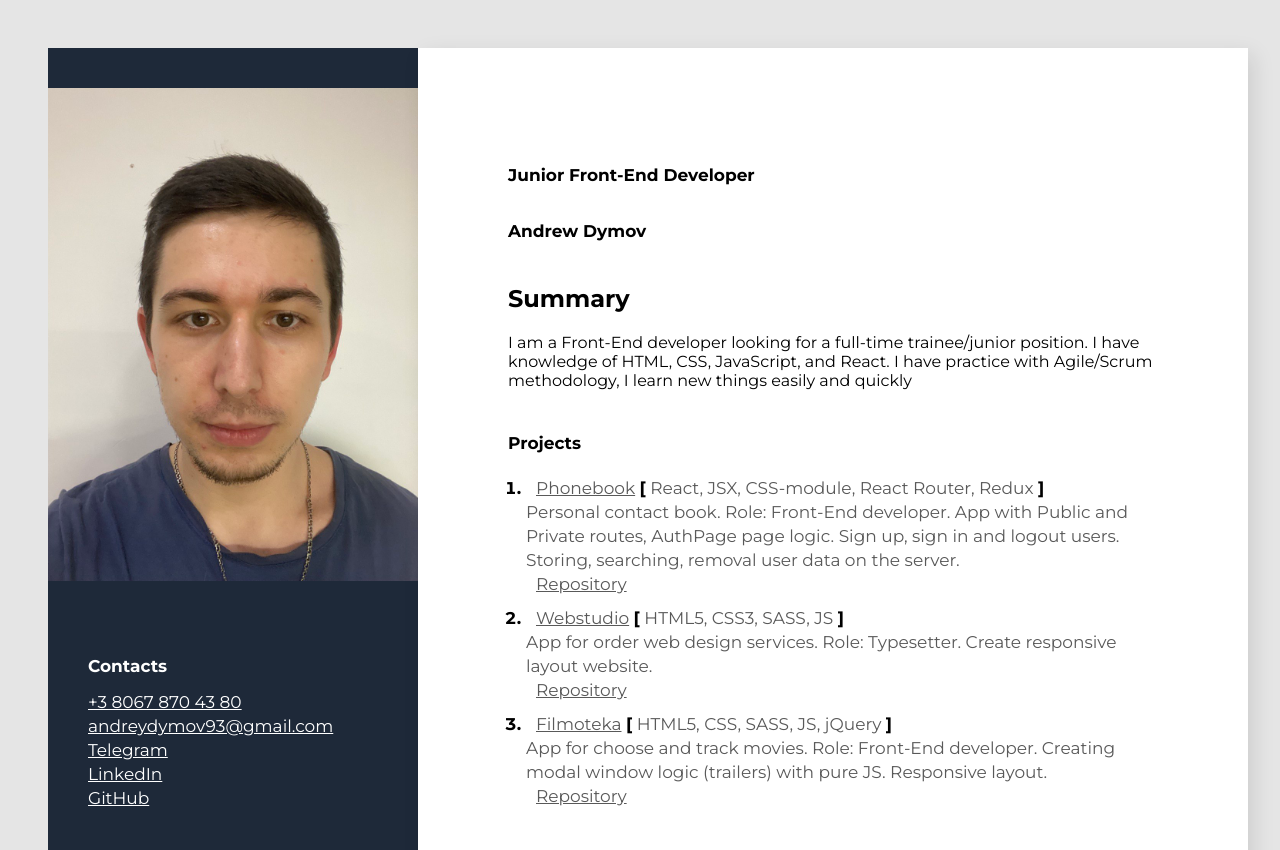
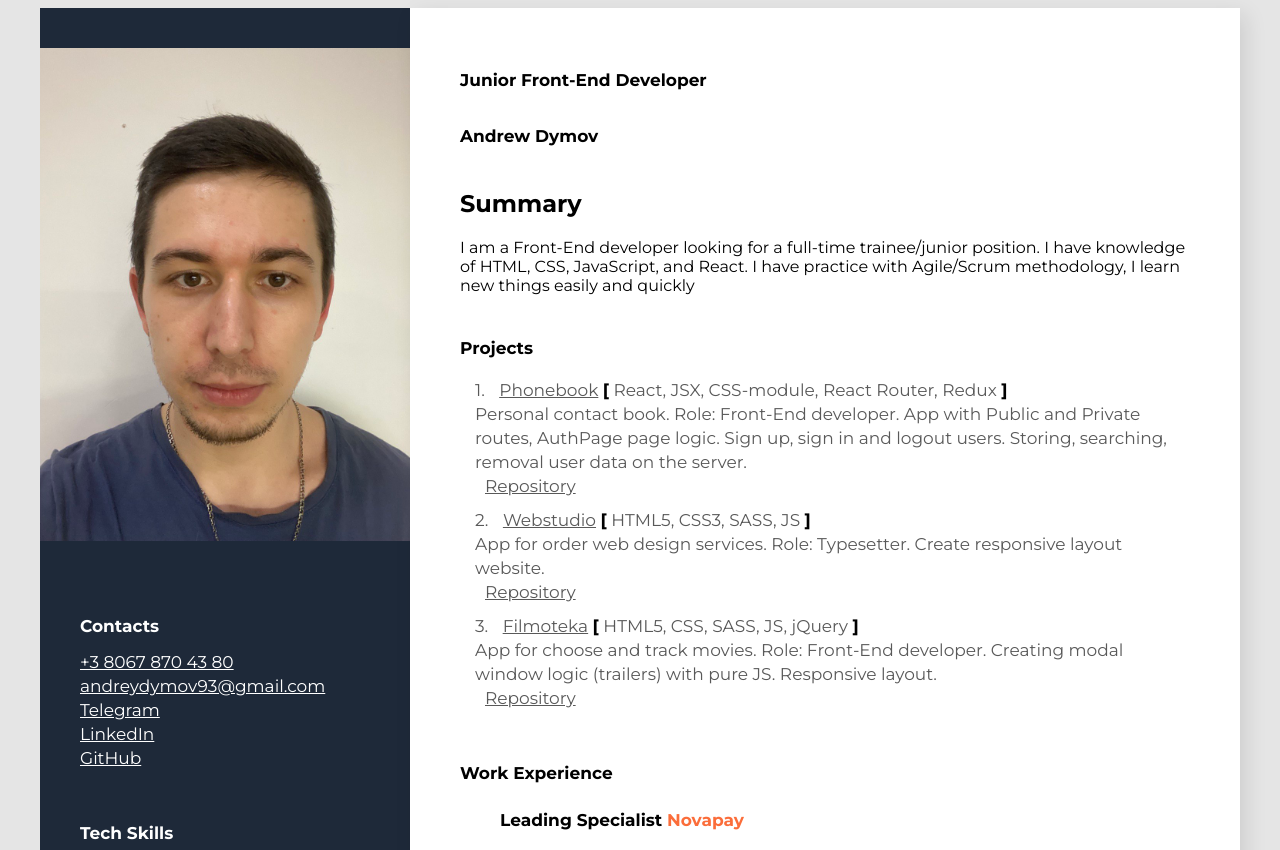
Before and after one commit to Heyswor/myResume, a plain HTML site: page index.html in a window 1280 px wide. Shown: the top 850 px of the page. Drawn offline with Linux system fonts and the light colour scheme.

Commit message:
changes 4

```diff
--- a/index.html
+++ b/index.html
@@ -33,10 +33,10 @@ of HTML, CSS, JavaScript, and React. I have practice with Agile/Scrum methodolog
         <section class="projects">
           <h3 class="title">Projects</h3>
 
-          <ol class="projects_list">
+          <ul class="projects_list">
             <li class="project_item">
               <span class="project"
-                ><a
+                >1. <a
                   href="https://heyswor.github.io/goit-react-hw-08-phonebook/"
                   class="project_link"
                   >Phonebook</a
@@ -55,7 +55,7 @@ of HTML, CSS, JavaScript, and React. I have practice with Agile/Scrum methodolog
               </span>
             </li>
             <li class="project_item">
-              <span class="project">
+              <span class="project">2.
                 <a
                   href="https://heyswor.github.io/goit-markup-hw-08/"
                   class="project_link"
@@ -74,7 +74,7 @@ of HTML, CSS, JavaScript, and React. I have practice with Agile/Scrum methodolog
             </li>
             <li class="project_item">
                 <span class="project"
-                ><a
+                >3. <a
                   href="https://imvladislav.github.io/team-project-filmoteka/"
                   class="project_link"
                   >Filmoteka</a
@@ -94,7 +94,7 @@ of HTML, CSS, JavaScript, and React. I have practice with Agile/Scrum methodolog
             </li>
 
 
-          </ol>
+          </ul>
         </section>
         <!--Work-->
         <section class="work">
--- a/styles/styles.css
+++ b/styles/styles.css
@@ -5,7 +5,6 @@
 body {
   font-family: "Montserrat", sans-serif;
   background: #e5e5e5;
-
 }
 
 p {
@@ -19,7 +18,7 @@ p {
   flex-direction: row-reverse;
   width: 1200px;
   margin: 0 auto;
-  padding: 40px;
+  /* padding: 40px; */
 }
 
 /* main content */
@@ -27,7 +26,7 @@ p {
 .main_content {
   background: #ffffff;
   box-shadow: 6px 6px 20px rgba(0, 0, 0, 0.1);
-  padding: 105px 90px;
+  padding: 50px;
 }
 
 /* about styles */
@@ -79,7 +78,8 @@ p {
 }
 
 .projects_list {
-  padding: 3px;
+  list-style-type: none;
+  padding: 0;
   padding-right: 0;
   margin-left: 15px;
 }
```
